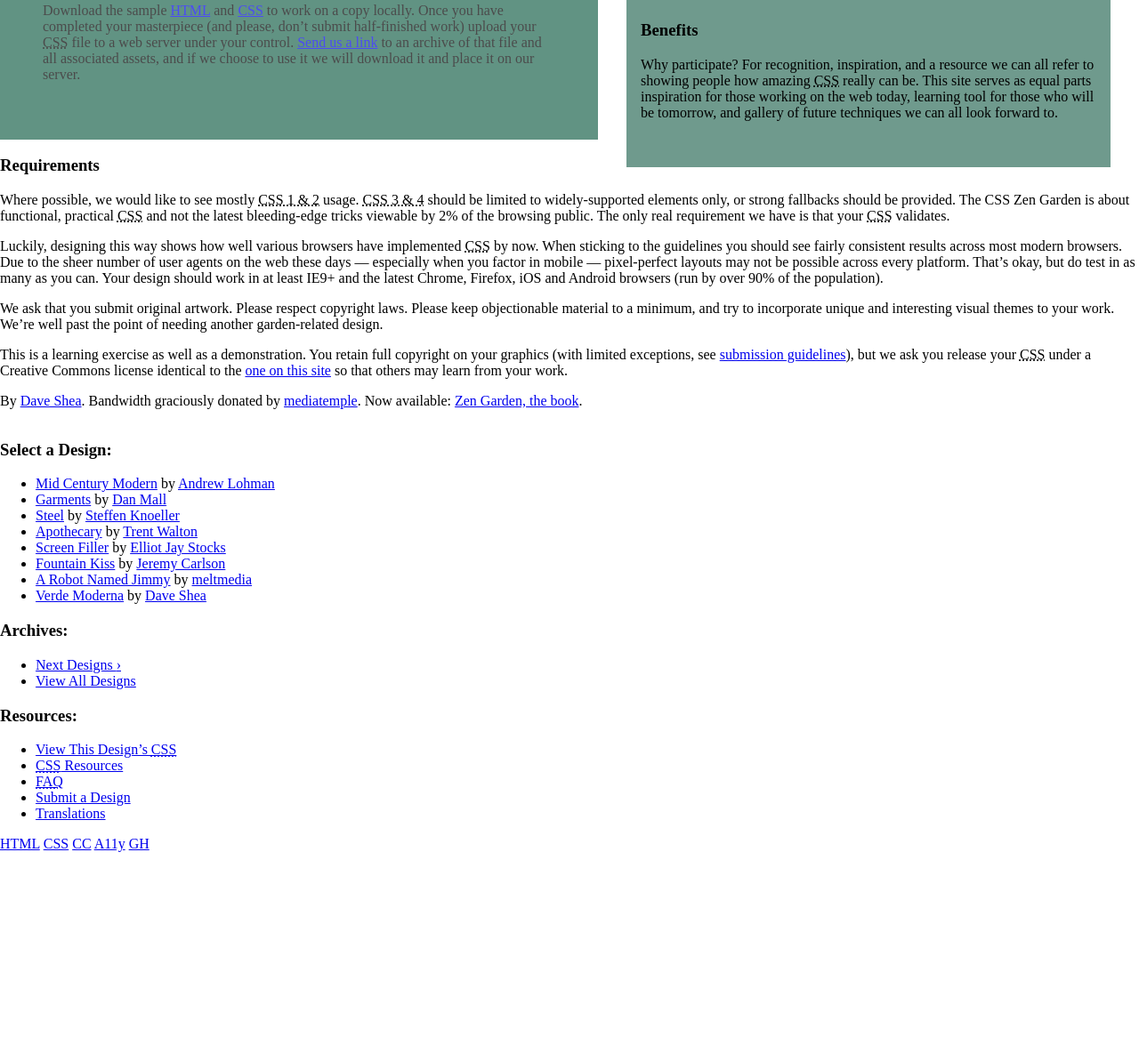
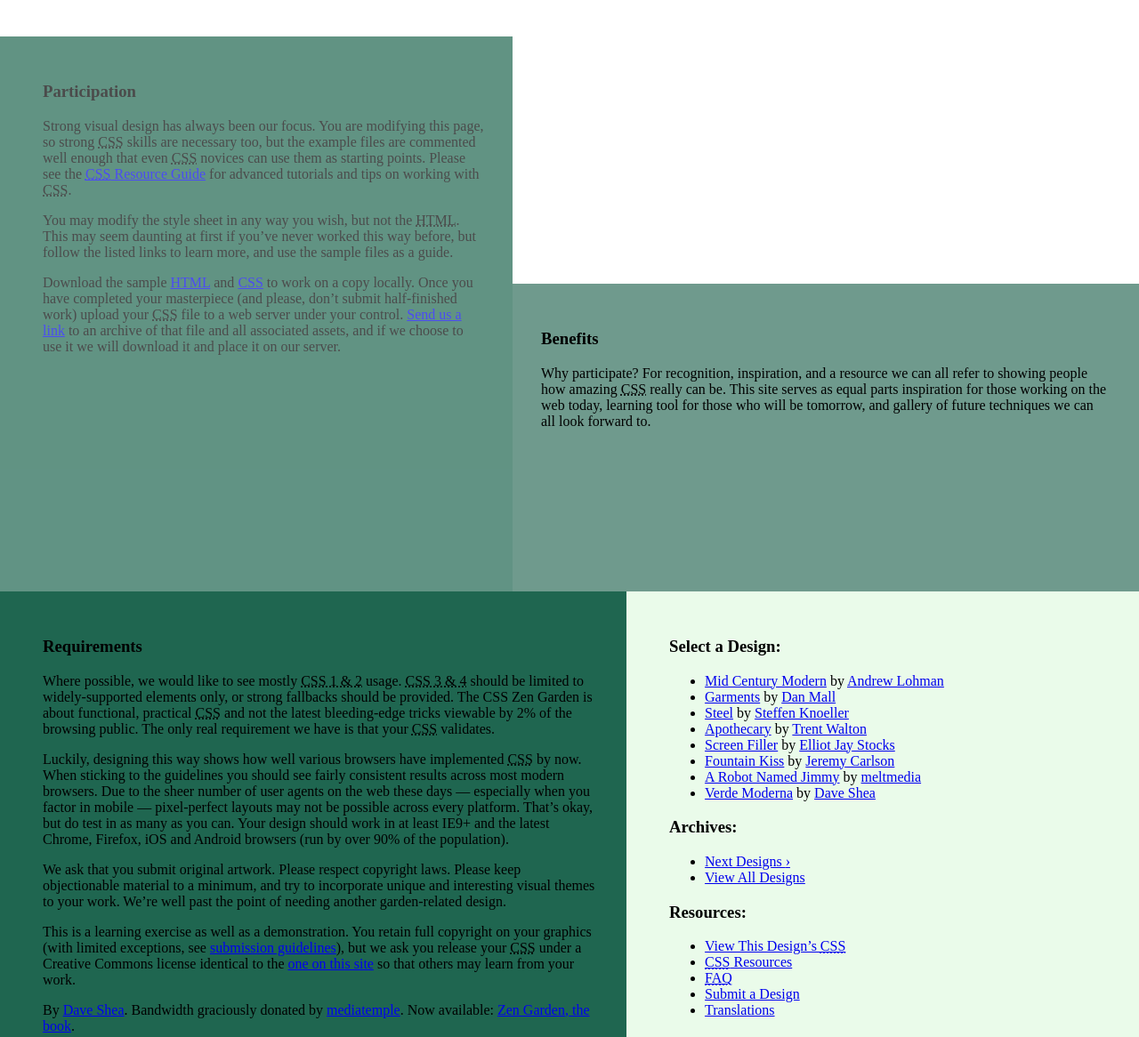
Before and after one commit to alexkev/zen-garden-wdd331, a plain HTML site: page zen-garden/index.html in a window 1280 px wide. Shown: the part 1760-2926 px from the top of the page at 89% size. Before the commit the page ends 2718 px from the top, so only its background shows below. Drawn offline with Linux system fonts and the light colour scheme.

Commit message:
grid update

```diff
--- a/zen-garden/scss/style.scss
+++ b/zen-garden/scss/style.scss
@@ -37,18 +37,20 @@ body,
 // layout
 .page-wrapper {
 	display: grid;
-	grid-template-columns: 40% 60%;
+	grid-template-columns: 45% 10% 45%;
 	grid-template-areas:
-		'. title'
-		'subtitle subtitle'
-		'. summary'
-		'preamble  explanation'
-		'. explanation'
-		'participationBenefits participationBenefits'
-		'participationBenefits participationBenefits'
-		'requirements requirements'
-		'sidebar sidebar'
-		'footer footer';
+		'. title title'
+		'subtitle subtitle subtitle'
+		'. summary summary'
+		'preamble  explanation explanation'
+		'preamble  explanation explanation'
+		'. explanation explanation'
+		'participation benefits benefits'
+		'participation benefits benefits'
+		'participation benefits benefits'
+		'requirements requirements sidebar'
+		'requirements requirements sidebar'
+		'requirements requirements footer';
 }
 
 .intro > header > h1 {
@@ -69,9 +71,11 @@ body,
 .explanation {
 	grid-area: explanation;
 }
-.participation,
+.participation {
+	grid-area: participation;
+}
 .benefits {
-	grid-area: participationBenefits;
+	grid-area: benefits;
 }
 .requirements {
 	grid-area: requirements;
@@ -85,7 +89,7 @@ footer {
 
 // postion
 $side-margin: 3em;
-$box-margin: 1em;
+$box-margin: 2em;
 
 .intro > header > h2 {
 	background-color: $color-3;
@@ -115,18 +119,32 @@ $box-margin: 1em;
 .participation {
 	background-color: $color-1;
 	opacity: 0.7;
-	width: 45%;
-	padding: $side-margin;
+	margin-top: 30vh;
+	padding: $box-margin;
+	padding-left: $side-margin;
+	height: 70vh;
 }
 .benefits {
-	width: 40%;
-	margin-left: 55%;
 	padding: 1em;
 	position: relative;
 	top: 60%;
 	right: 0px;
 	background-color: $color-2;
-	height: 40%;
+	height: 38%;
+	padding: $box-margin;
+	z-index: -1;
+}
+.requirements {
+	background-color: $color-1;
+	padding: $box-margin;
+	padding-left: $side-margin;
+}
+
+.sidebar,
+footer {
+	background-color: $color-4;
+	padding: $box-margin;
+	padding-left: $side-margin;
 }
 
 // NAV
```
Also changed, not shown: zen-garden/style.css, 1 other file.
